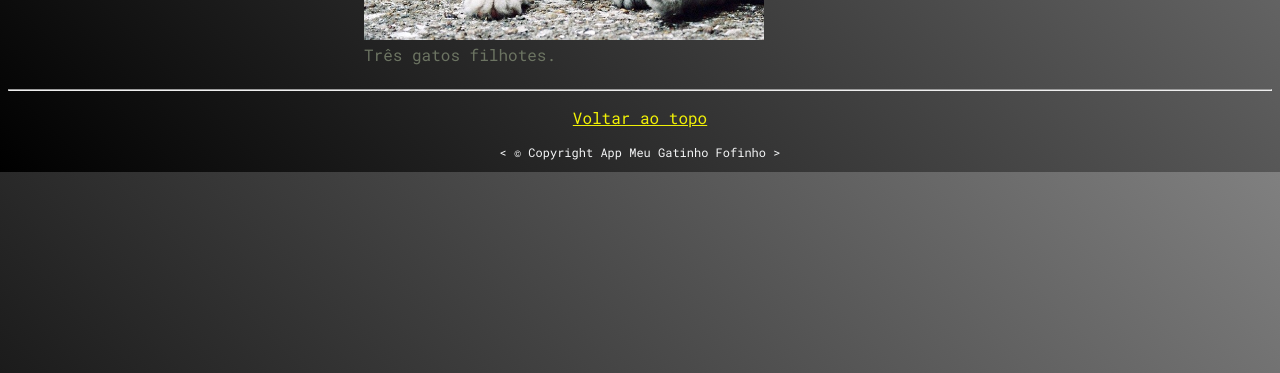
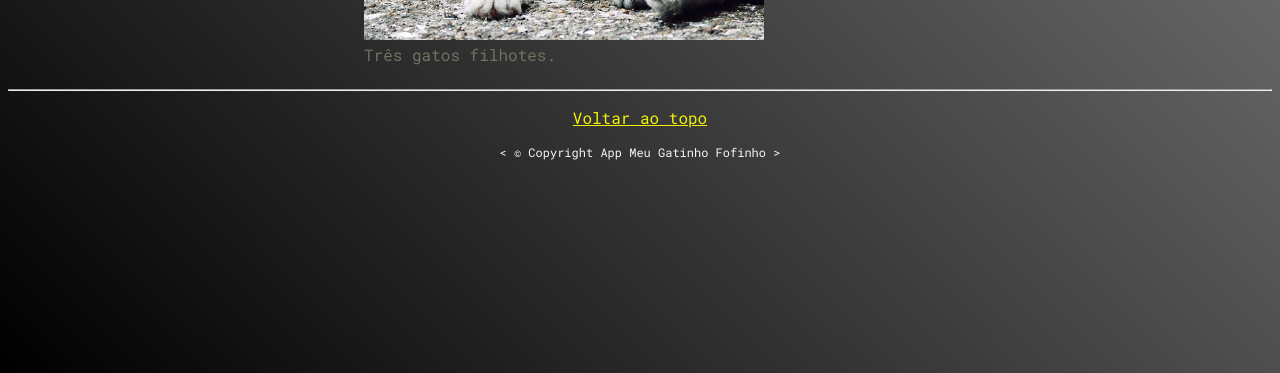
Before and after one commit to RPX31/ProjetoGato, a plain HTML site: page fotos_de_gatos.html in a window 1280 px wide. Shown: the part 427-800 px from the top of the page. Drawn offline with Linux system fonts and the light colour scheme.

Commit message:
Update estilos.css

```diff
--- a/estilos.css
+++ b/estilos.css
@@ -4,6 +4,9 @@ html {
     font-family: "Roboto Mono", monospace;
     color:#f5f6f7;
     background: linear-gradient(45deg, rgb(0, 0, 0), rgb(128, 128, 128));
+    background-size: cover;
+    background-positions: center;
+    min-height: 100vh;
 
 
 }
```
